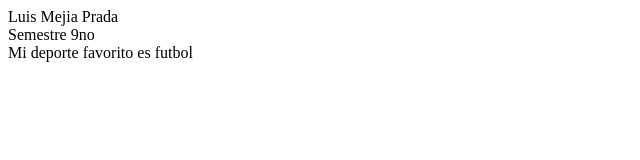
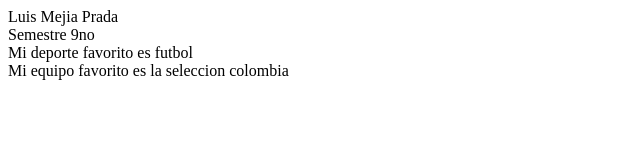
Before and after one commit to lLuyss123/paginajueves, a plain HTML site: page index.html in a window 1280 px wide. Shown: the whole page, without its empty margins (0-640 px from the left). Drawn offline with Linux system fonts and the light colour scheme.

Commit message:
information

```diff
--- a/index.html
+++ b/index.html
@@ -9,6 +9,7 @@
 <div>Luis Mejia Prada</div>
 <div>Semestre 9no</div>
 <div>Mi deporte favorito es futbol</div>
+<div>Mi equipo favorito es la seleccion colombia</div>
 
 </body>
 </html>
```
